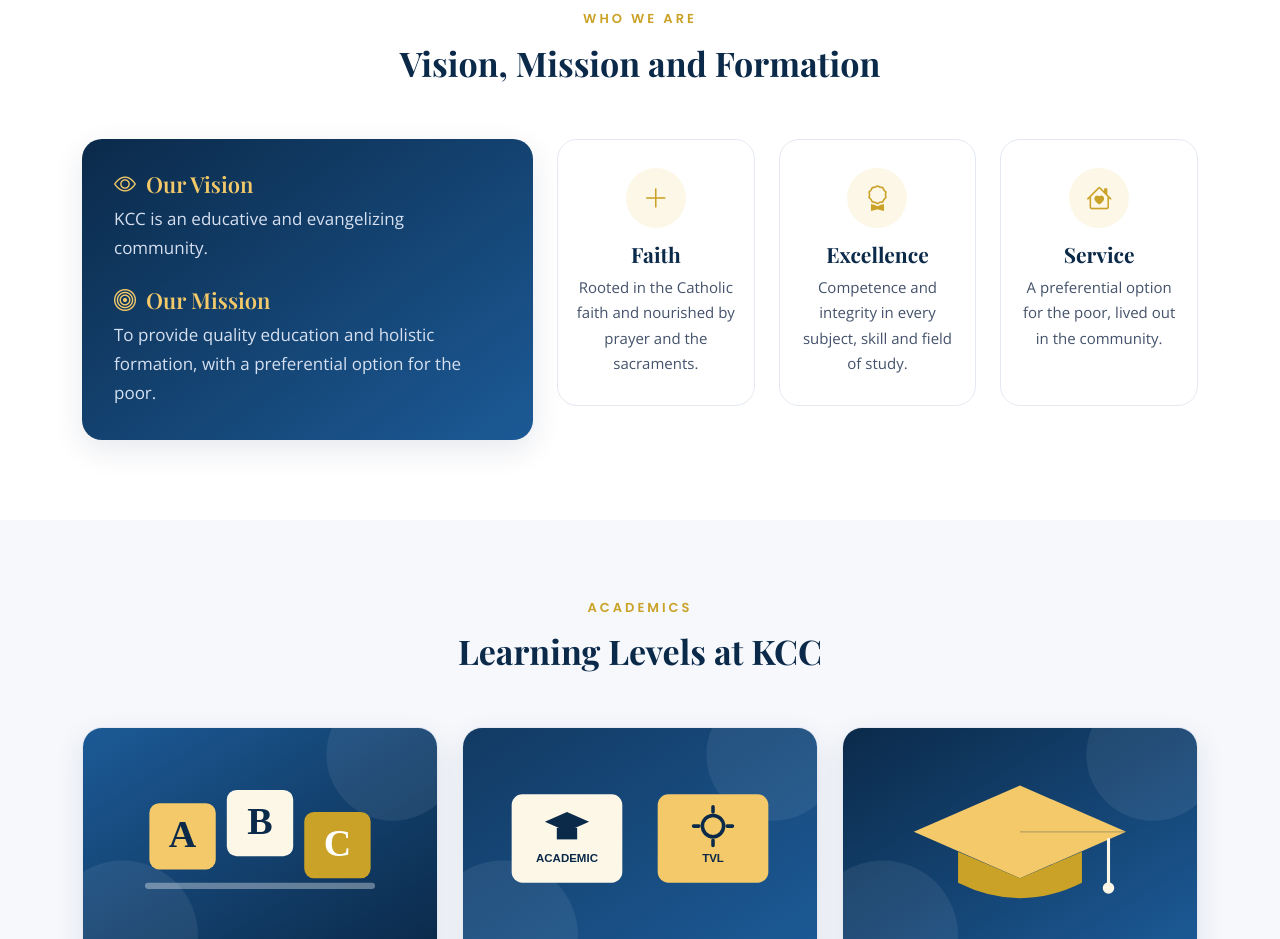
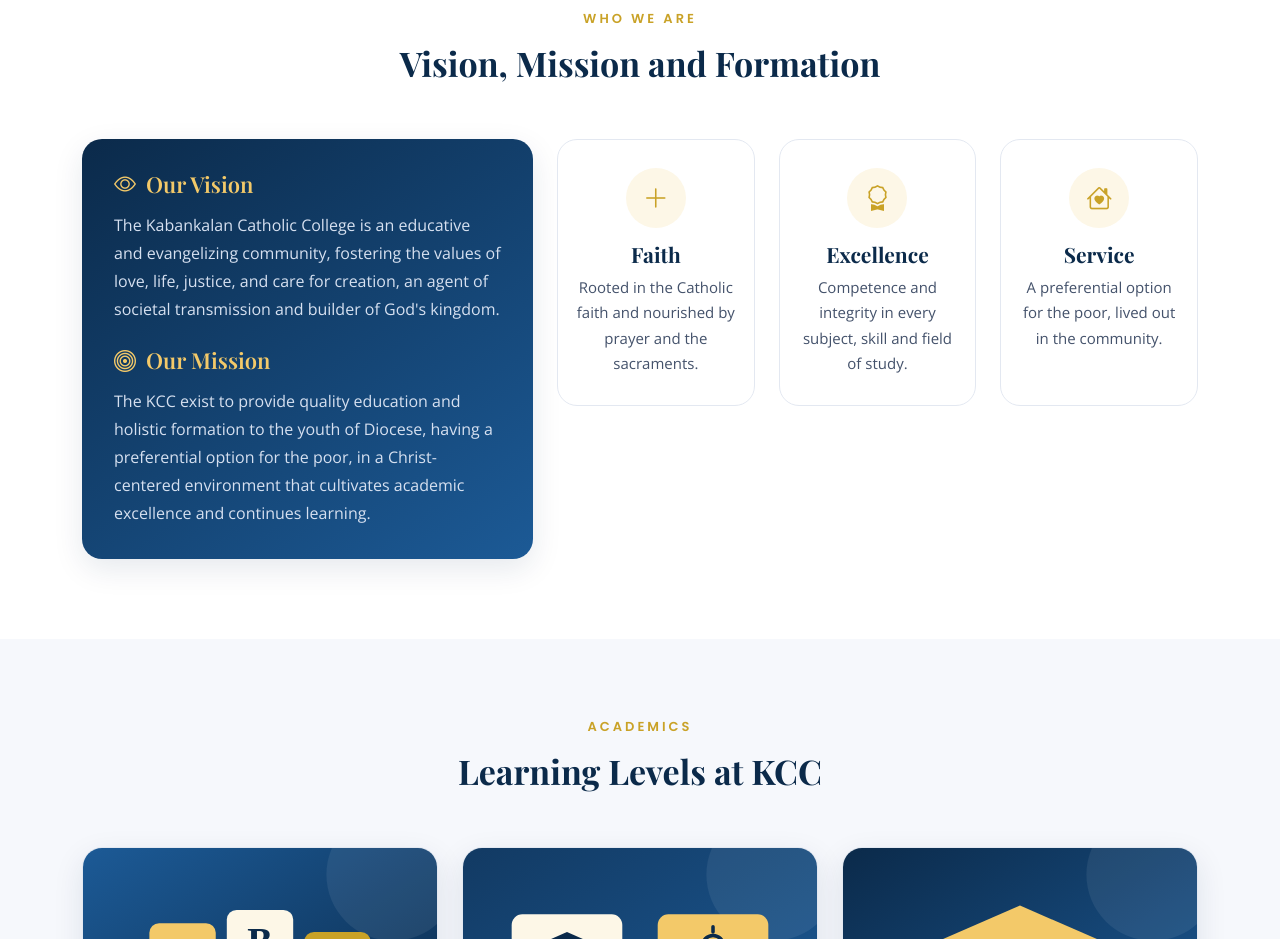
Before and after one commit to JohnCrisEgca/egca-project-2, a plain HTML site: page index.html in a window 1280 px wide. Shown: the part 1720-2659 px from the top of the page. Drawn offline with nearby package versions, Linux system fonts and the light colour scheme.

Commit message:
Use the complete vision and mission statements

```diff
--- a/assets/css/main.css
+++ b/assets/css/main.css
@@ -341,7 +341,8 @@ section, .section {
   box-shadow: var(--shadow);
 }
 .vm-box h3 { color: var(--gold-light); font-size: 22px; display: flex; align-items: center; gap: 10px; }
-.vm-box p { margin: 6px 0 0; font-size: 17px; }
+.vm-box p { margin: 6px 0 0; font-size: 16px; line-height: 1.75; }
+.vm-box { display: flex; flex-direction: column; justify-content: center; }
 .icon-box {
   height: 100%;
   text-align: center;
--- a/index.html
+++ b/index.html
@@ -135,9 +135,9 @@
           <div class="col-lg-5" data-aos="fade-up" data-aos-delay="100">
             <div class="vm-box">
               <h3><i class="bi bi-eye"></i> Our Vision</h3>
-              <p>KCC is an educative and evangelizing community.</p>
+              <p>The Kabankalan Catholic College is an educative and evangelizing community, fostering the values of love, life, justice, and care for creation, an agent of societal transmission and builder of God's kingdom.</p>
               <h3 class="mt-4"><i class="bi bi-bullseye"></i> Our Mission</h3>
-              <p>To provide quality education and holistic formation, with a preferential option for the poor.</p>
+              <p>The KCC exist to provide quality education and holistic formation to the youth of Diocese, having a preferential option for the poor, in a Christ-centered environment that cultivates academic excellence and continues learning.</p>
             </div>
           </div>
           <div class="col-lg-7">
```
